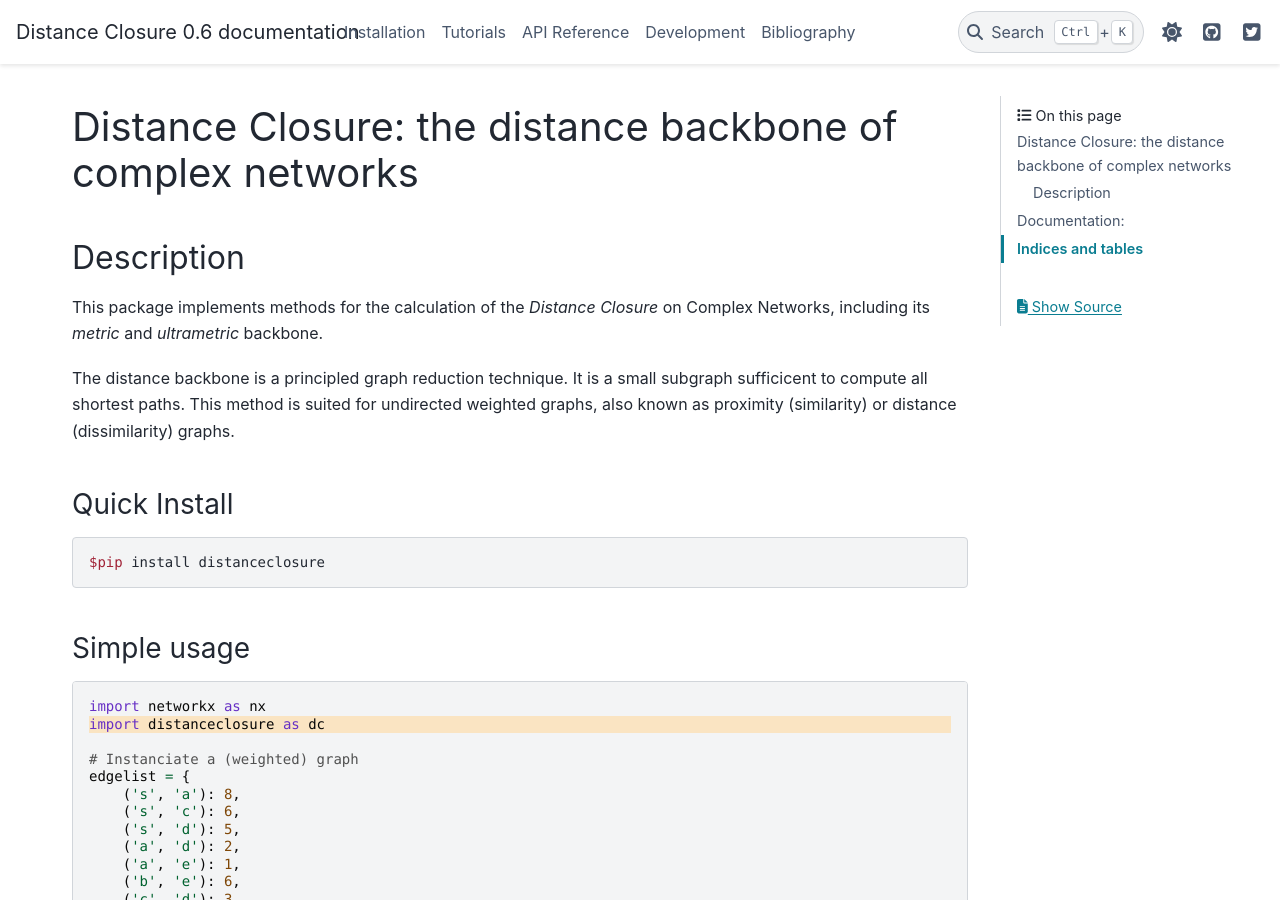
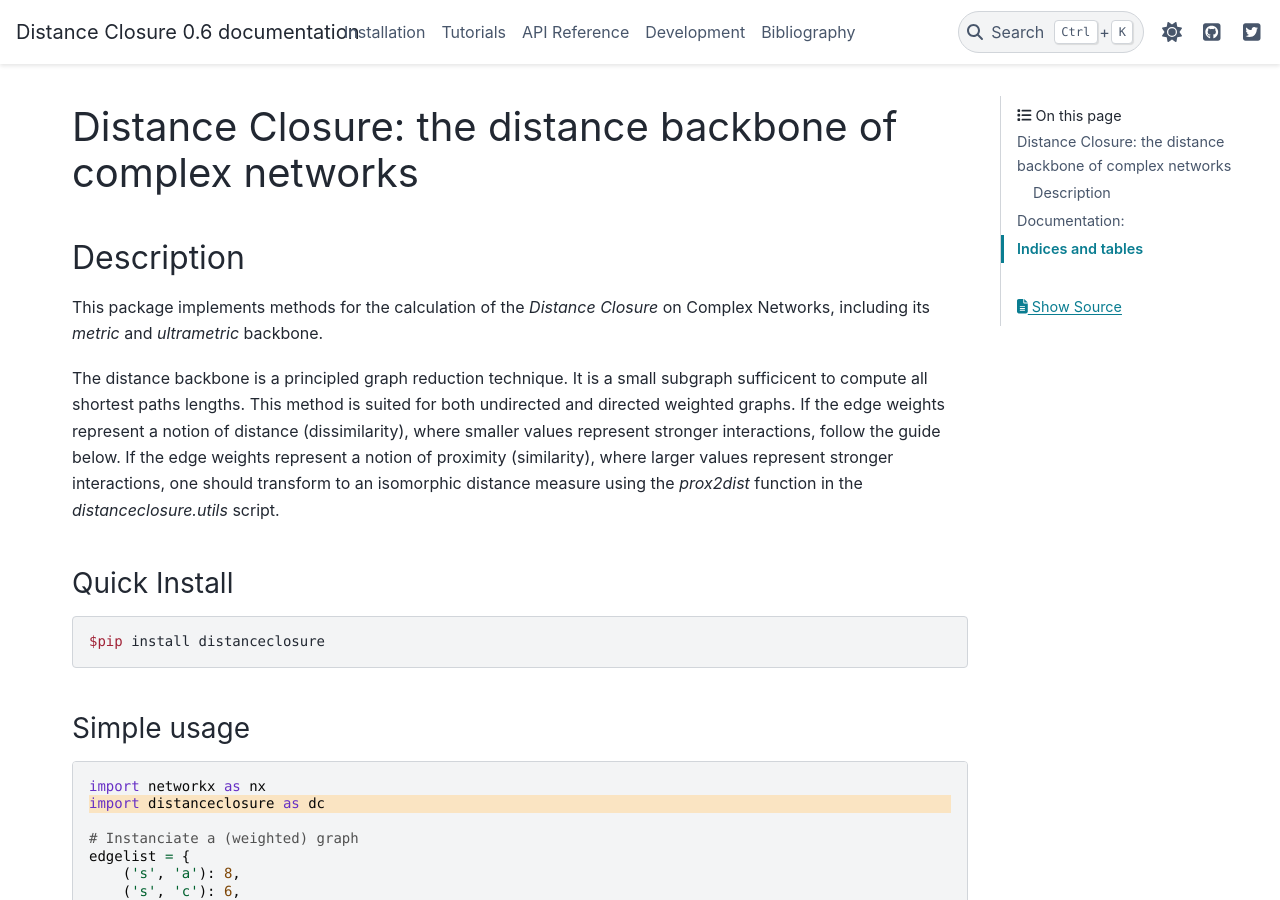
Before and after one commit to CASCI-lab/distanceclosure, a Sphinx documentation site: the page built from docs/source/index.rst, in a window 1280 px wide and 900 px high. Built offline with Sphinx 7.4.7 and the PyData theme 0.15.4, drawn with Linux system fonts in a browser that asks for light colours; cross-references to code outside the pages are shown as plain code.

Commit message:
Update index.rst

```diff
--- a/docs/source/index.rst
+++ b/docs/source/index.rst
@@ -6,7 +6,8 @@ Description
 
 This package implements methods for the calculation of the `Distance Closure` on Complex Networks, including its `metric` and `ultrametric` backbone.
 
-The distance backbone is a principled graph reduction technique. It is a small subgraph sufficicent to compute all shortest paths. This method is suited for undirected weighted graphs, also known as proximity (similarity) or distance (dissimilarity) graphs.
+The distance backbone is a principled graph reduction technique. It is a small subgraph sufficicent to compute all shortest paths lengths.
+This method is suited for both undirected and directed weighted graphs. If the edge weights represent a notion of distance (dissimilarity), where smaller values represent stronger interactions, follow the guide below. If the edge weights represent a notion of proximity (similarity), where larger values represent stronger interactions, one should transform to an isomorphic distance measure using the `prox2dist` function in the `distanceclosure.utils` script.
 
 
 Quick Install
```
